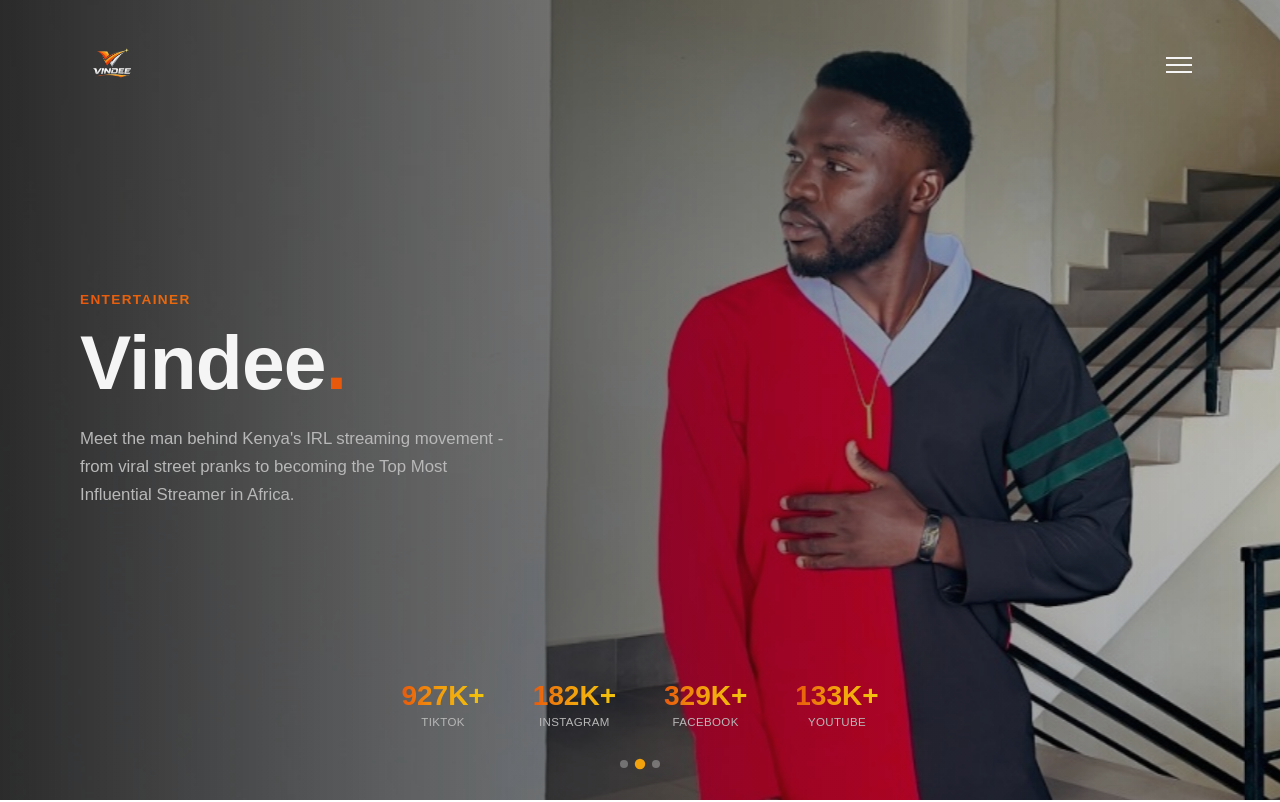
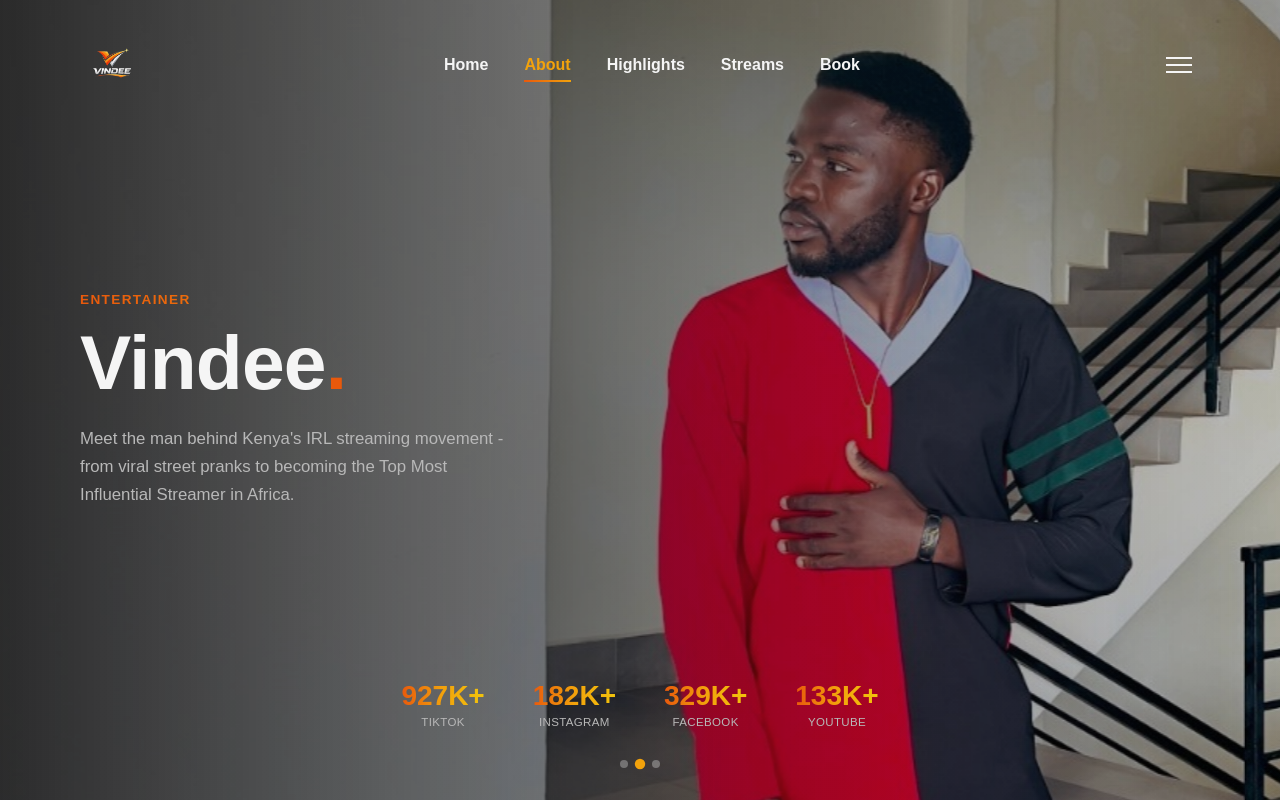
Before and after one commit to Fineteklabs-Engineering/Vindee-project, a React (Vite) app: page /about in a window 1280 px wide. Shown: the top 802 px of the page. Built offline with nearby package versions, Linux system fonts and the light colour scheme.

Commit message:
added  new navlinks

```diff
--- a/src/components/Footer.jsx
+++ b/src/components/Footer.jsx
@@ -38,7 +38,8 @@ const Footer = () => {
 
           </span>
           <a href="mailto:vindeeofficialmarketing@gmail.com" className="footerContactLink">
-             vindeeofficialmarketing@gmail.com
+             {/* vindeeofficialmarketing@gmail.com */}
+             marketing@vindeeofficial.com
 
           </a>
         </div>
@@ -49,7 +50,7 @@ const Footer = () => {
               <path d="M22 16.92v3a2 2 0 01-2.18 2 19.79 19.79 0 01-8.63-3.07 19.5 19.5 0 01-6-6 19.79 19.79 0 01-3.07-8.67A2 2 0 014.11 2h3a2 2 0 012 1.72c.127.96.361 1.903.7 2.81a2 2 0 01-.45 2.11L8.09 9.91a16 16 0 006 6l1.27-1.27a2 2 0 012.11-.45c.907.339 1.85.573 2.81.7A2 2 0 0122 16.92z" />
             </svg>
           </span>
-          <span>+254705225797</span>
+          <span>+254705225797, +254740202159</span>
         </div>
 
         <img src="/images/vindee-footer.jpeg" alt="Vindee Official" className="footerPhoto" />
--- a/src/components/Navbar.jsx
+++ b/src/components/Navbar.jsx
@@ -1,5 +1,6 @@
+// Navbar.jsx
 import { useEffect, useState } from 'react';
-import { useNavigate } from 'react-router-dom';
+import { useNavigate, useLocation } from 'react-router-dom';
 import '../styles/navbar.css';
 
 const navLinks = [
@@ -14,12 +15,9 @@ const Navbar = ({ forceLight = false }) => {
   const [menuOpen, setMenuOpen] = useState(false);
   const [scrolled, setScrolled] = useState(forceLight);
   const navigate = useNavigate();
+  const location = useLocation();
 
   useEffect(() => {
-    // Pages with no dark hero behind the navbar (like StreamsPage) pass
-    // forceLight so it always renders in its light/scrolled state — skip
-    // the scroll listener entirely so it can't flip back to transparent
-    // white-text while sitting at the top of the page.
     if (forceLight) return undefined;
 
     const handleScroll = () => setScrolled(window.scrollY > 40);
@@ -48,6 +46,18 @@ const Navbar = ({ forceLight = false }) => {
           onClick={() => handleNavClick('/')}
         />
 
+        <nav className={`navbarLinks ${scrolled ? 'navbarLinksScrolled' : ''}`}>
+          {navLinks.map((link) => (
+            <button
+              key={link.path}
+              onClick={() => handleNavClick(link.path)}
+              className={`navbarLink ${location.pathname === link.path ? 'navbarLinkActive' : ''}`}
+            >
+              {link.label}
+            </button>
+          ))}
+        </nav>
+
         <div className="navbarActions">
           <button
             className={`menuBtn ${menuOpen ? 'open' : ''} ${scrolled ? 'menuBtnScrolled' : ''}`}
@@ -75,7 +85,7 @@ const Navbar = ({ forceLight = false }) => {
         </div>
 
         <ul className="sideMenuList">
-          {navLinks.map((link, index) => (
+          {[{ label: 'Home', path: '/' }, ...navLinks].map((link, index) => (
             <li
               key={link.path}
               className="sideMenuItem"
--- a/src/styles/navbar.css
+++ b/src/styles/navbar.css
@@ -207,6 +207,52 @@
   color: #6b6b6b;
 }
 
+.navbarLinks {
+  display: flex;
+  align-items: center;
+  gap: 2.25rem;
+}
+
+.navbarLink {
+  background: none;
+  border: none;
+  cursor: pointer;
+  font-size: 1rem;
+  font-weight: 600;
+  color: #F5F5F5;
+  padding: 0.4rem 0;
+  position: relative;
+  transition: color 0.2s ease;
+}
+
+.navbarLink::after {
+  content: '';
+  position: absolute;
+  left: 0;
+  bottom: -2px;
+  width: 0;
+  height: 2px;
+  background: linear-gradient(90deg, #E8590C, #F2A20C);
+  transition: width 0.25s ease;
+}
+
+.navbarLink:hover {
+  color: #F2A20C;
+}
+
+.navbarLink:hover::after,
+.navbarLinkActive::after {
+  width: 100%;
+}
+
+.navbarLinkActive {
+  color: #F2A20C;
+}
+
+.navbarLinksScrolled .navbarLink {
+  color: #0A0A0A;
+}
+
 /* Tablet */
 @media (max-width: 900px) {
   .navbar {
@@ -215,6 +261,9 @@
 
   .navbarScrolled {
     padding: 1rem 2rem;
+  }
+   .navbarLinks {
+    display: none;
   }
 }
 
```
